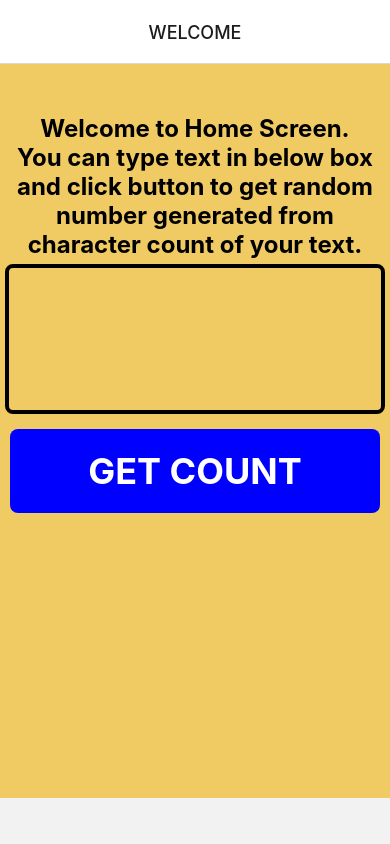
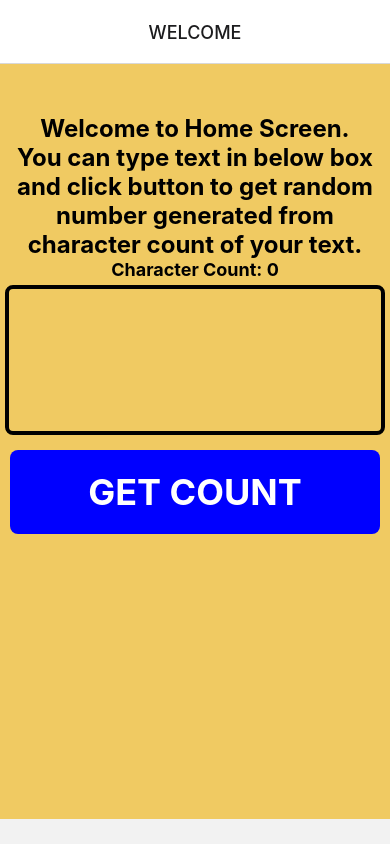
Before and after one commit to RahulGoyal-tech/Centauri-Combo-One, a React Native app: screen / in a window 390 px wide. Built offline with nearby package versions, Linux system fonts and the light colour scheme.

Commit message:
Added Character count display

```diff
--- a/App.tsx
+++ b/App.tsx
@@ -31,6 +31,9 @@ const WelcomeScreen:React.FC<NavProps> = ({ navigation }) => {
         </Text>
         <Text style={{color: 'black', fontWeight: 'bold', fontSize: 24, textAlign: 'center'}}>
           {'\n'}You can type text in below box and click button to get random number generated from character count of your text.{'\n'}
+        </Text>
+        <Text style={{color: 'black', fontWeight: 'bold', fontSize: 18, padding: 0, textAlign: 'center'}}>
+          <Text>Character Count: </Text>{count}
         </Text>
       </Text>
       <TextInput
```
Also changed, not shown: 1 other file (tests, documents, lock files or other folders).
